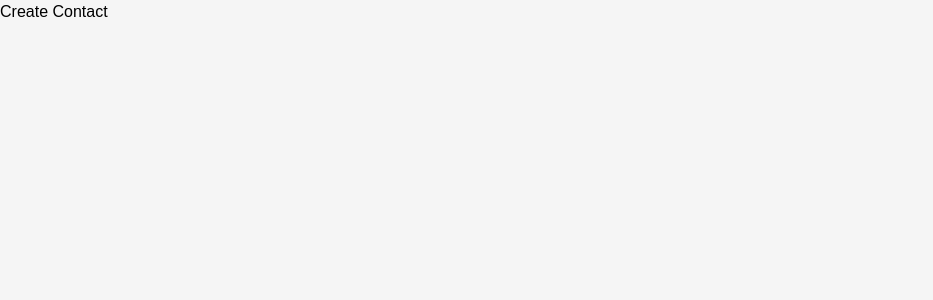
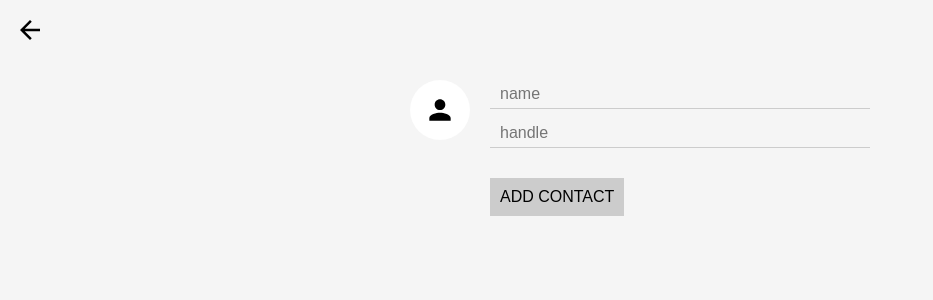
Before and after one commit to karthikvn23/react-sample-projects, a React (Create React App) app: page /create in a window 1280 px wide. Shown: the top 300 px of the page, without its empty margins (0-933 px from the left). Built offline with nearby package versions, Linux system fonts and the light colour scheme; no server answers.

Commit message:
create contact commit

```diff
--- a/src/App.js
+++ b/src/App.js
@@ -30,6 +30,15 @@ class App extends Component {
         ContactsAPI.remove(contact)
     }
 
+  createContact = (contact) => (
+        ContactsAPI.create(contact)
+            .then((contact) => {
+                this.setState((currentState) => ({
+                    contacts: currentState.contacts.concat([contact])
+                }))
+            })
+  )
+
   render() {
     return (
       <div>
@@ -43,7 +52,18 @@ class App extends Component {
                   )
               }
           />
-          <Route path='/create' component={CreateContact}/>
+          <Route path='/create' render=
+              { ({history}) => (
+                        <CreateContact
+                            onCreateContact={ (contact) => {
+                                    this.createContact(contact)
+                                    history.push('/')
+                                }
+                            }
+                        />
+                      )
+              }
+          />
       </div>
     );
   }
--- a/src/CreateContact.js
+++ b/src/CreateContact.js
@@ -1,8 +1,43 @@
 import React, {Component} from 'react'
+import { Link } from 'react-router-dom';
+import ImageInput from "./ImageInput";
+import serializeForm from 'form-serialize'
 
 class CreateContact extends Component{
+
+    handleSubmit = (e) => {
+        e.preventDefault()
+        const values = serializeForm(e.target, { hash:
+            true})
+        console.log('values', values)
+
+        if(this.props.onCreateContact){
+            this.props.onCreateContact(values)
+        }
+    }
+
     render(){
-        return(<div>Create Contact</div>)
+        return(
+            <div>
+                <Link
+                    className='close-create-contact'
+                    to='/'>
+                    Close
+                </Link>
+                <form onSubmit={this.handleSubmit} className='create-contact-form'>
+                    <ImageInput
+                        className='create-contact-avatar-input'
+                        name='avatarURL'
+                        maxHeight={64}
+                    />
+                    <div className='create-contact-details'>
+                        <input type='text' name='name' placeholder='name'/>
+                        <input type='text' name='handle' placeholder='handle'/>
+                        <button>Add Contact</button>
+                    </div>
+                </form>
+            </div>
+        )
     }
 }
 
```
Also changed, not shown: 1 other file (tests, documents, lock files or other folders).
